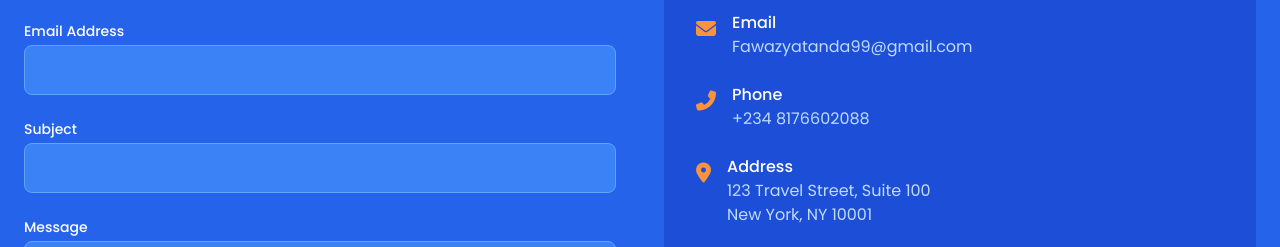
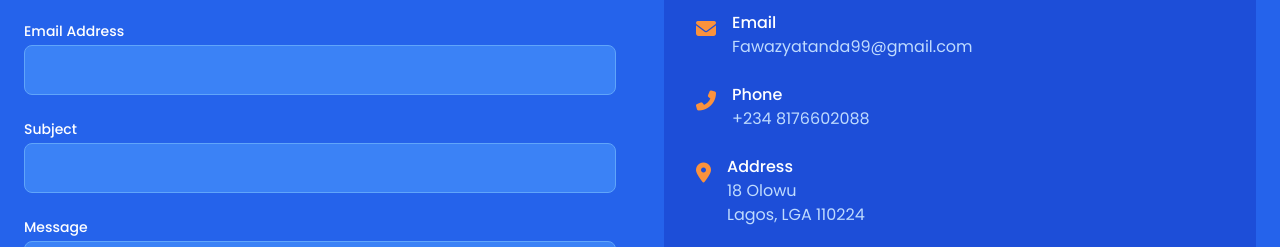
Before and after one commit to Lexxypee/Travel_agency, a plain HTML site: page index.html in a window 1280 px wide. Shown: the part 3061-3308 px from the top of the page. Drawn offline with nearby package versions, Linux system fonts and the light colour scheme.

Commit message:
Update index.html

```diff
--- a/index.html
+++ b/index.html
@@ -328,7 +328,7 @@
                                 </div>
                                 <div>
                                     <h4 class="font-medium">Address</h4>
-                                    <p class="text-blue-200">123 Travel Street, Suite 100<br>New York, NY 10001</p>
+                                    <p class="text-blue-200">18 Olowu<br>Lagos, LGA 110224</p>
                                 </div>
                             </div>
 
```
